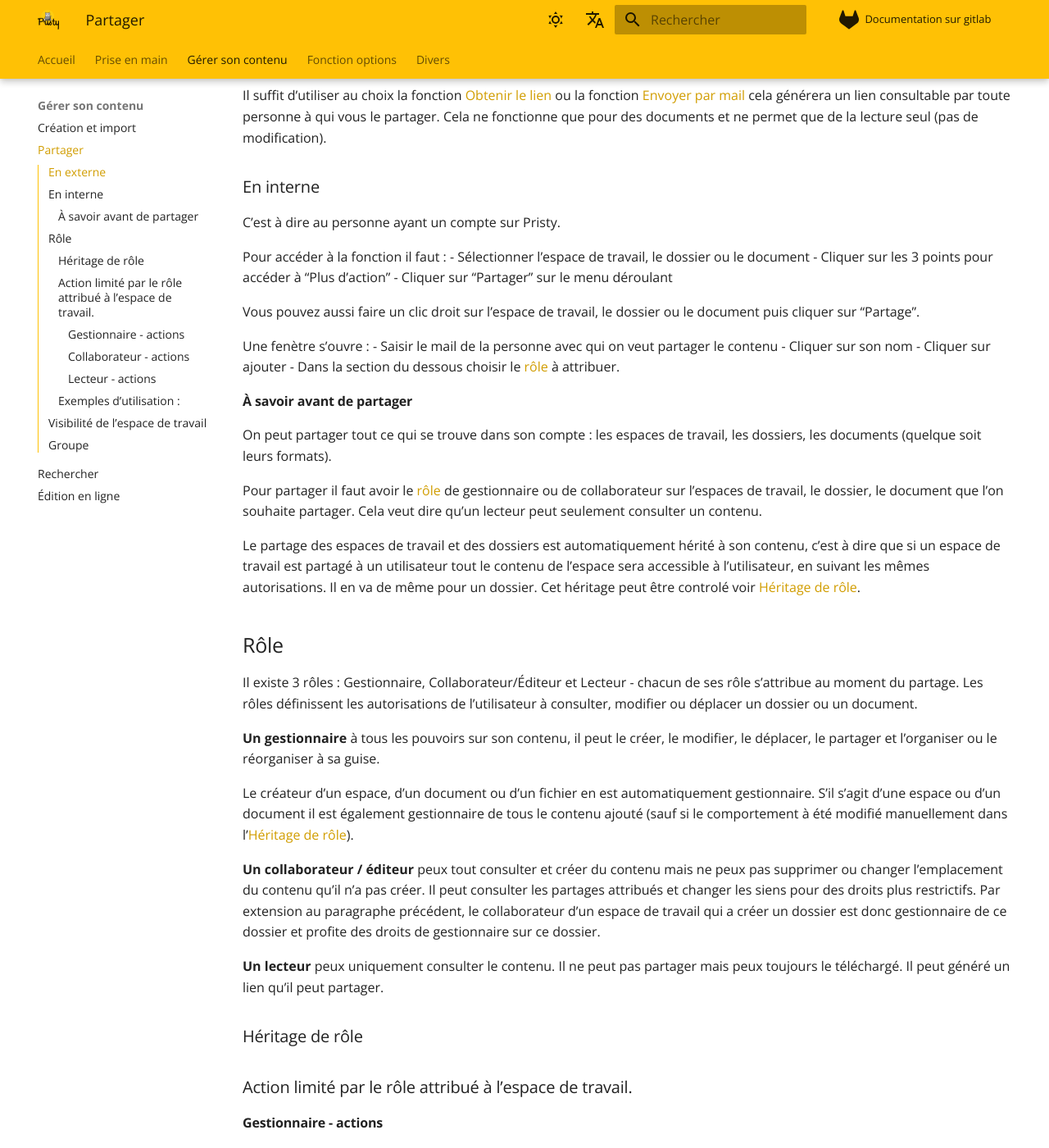
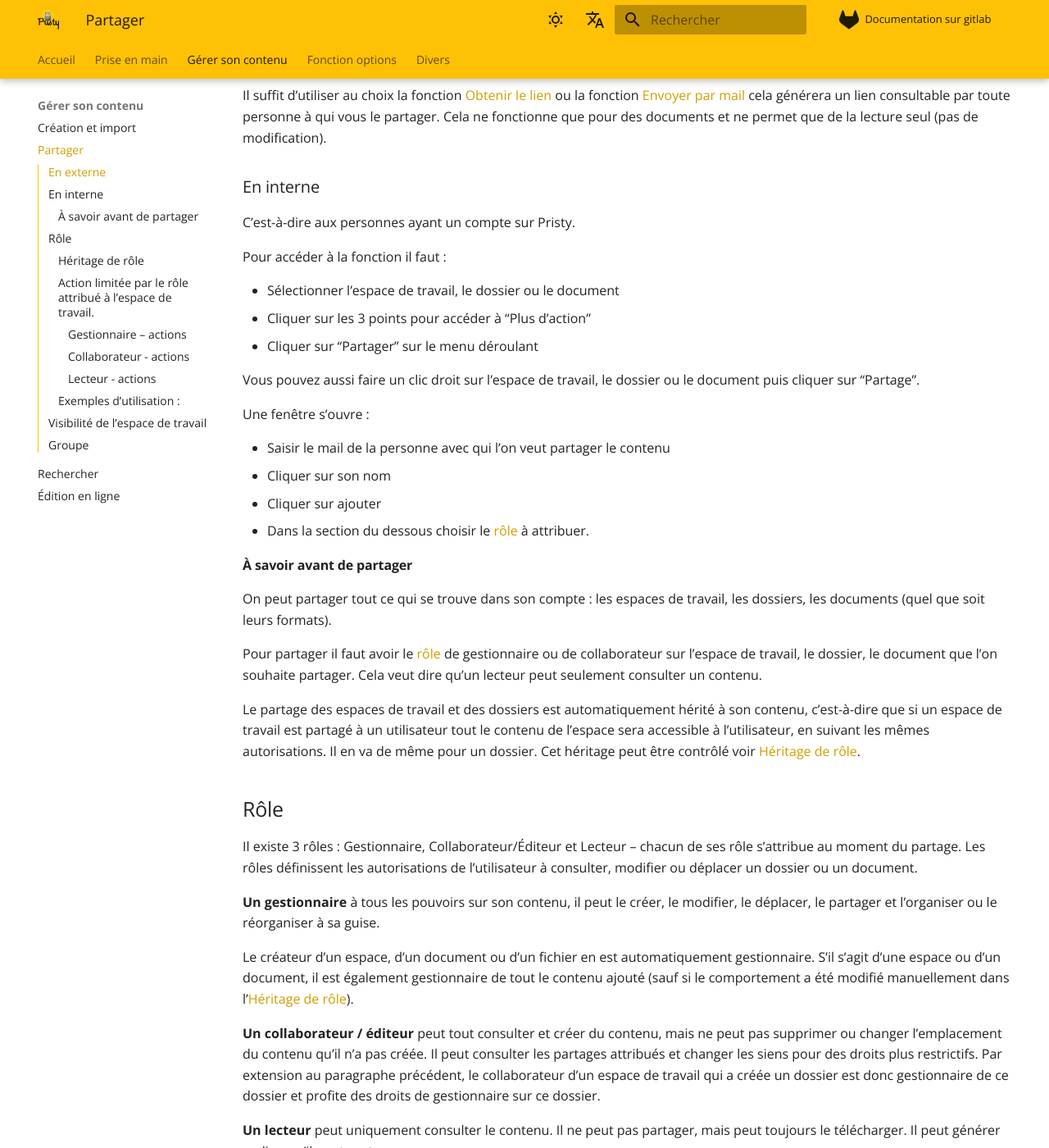
Before and after one commit to jecicorp/pristy-documentation, an MkDocs documentation site: the page built from docs/partager.md, in a window 1280 px wide and 1400 px high, scrolled down 294 px. Shown: the whole window at 82% size. Built offline with MkDocs 1.6.1 and Material for MkDocs 9.7.7, drawn with Linux system fonts in a browser that asks for light colours; emoji names are drawn with the system emoji font; comment, search, counter and statistics services are not loaded; some of the changed text lies outside the part shown.

Commit message:
pré-Corrections orthographie, conjugaison etc "partager"

```diff
--- a/docs/partager.md
+++ b/docs/partager.md
@@ -4,28 +4,30 @@
 ---
 
 # Partager
-Les fonctions de partage peuvent parraître complexes de prime abord : pas de panique, après avoir lu cette section tout sera, normalement,plus clair.
+Les fonctions de partage peuvent paraître complexes de prime abord : pas de panique, après avoir lu cette section tout sera, normalement, plus clair.
 
 D'abord, il faut distinguer le partage en interne et le partage en externe.
 
 ### En externe
 
-Il suffit d'utiliser au choix la fonction [Obtenir le lien](#Obtenir-le-lien) ou la fonction [Envoyer par mail](#Envoyer-un-mail) cela générera un lien consultable par toute personne à qui vous le partager.
+Il suffit d'utiliser au choix la fonction [Obtenir le lien](../bandeau-actions/#obtenir-le-lien) ou la fonction [Envoyer par mail](../bandeau-actions/#envoyer-un-mail) cela générera un lien consultable par toute personne à qui vous le partager.
 Cela ne fonctionne que pour des documents et ne permet que de la lecture seul (pas de modification).
 
 ### En interne
 
-C'est à dire au personne ayant un compte sur Pristy.
+C'est-à-dire aux personnes ayant un compte sur Pristy.
 
 Pour accéder à la fonction il faut :
+
 - Sélectionner l'espace de travail, le dossier ou le document
 - Cliquer sur les 3 points pour accéder à "Plus d'action"
 - Cliquer sur "Partager" sur le menu déroulant
 
 Vous pouvez aussi faire un clic droit sur l'espace de travail, le dossier ou le document puis cliquer sur "Partage".
 
-Une fenètre s'ouvre :
-- Saisir le mail de la personne avec qui on veut partager le contenu
+Une fenêtre s'ouvre :
+
+- Saisir le mail de la personne avec qui l'on veut partager le contenu
 - Cliquer sur son nom
 - Cliquer sur ajouter
 - Dans la section du dessous choisir le [rôle](#Rôle) à attribuer.
@@ -35,31 +37,31 @@
 
 #### À savoir avant de partager
 
-On peut partager tout ce qui se trouve dans son compte : les espaces de travail, les dossiers, les documents (quelque soit leurs formats).
+On peut partager tout ce qui se trouve dans son compte : les espaces de travail, les dossiers, les documents (quel que soit leurs formats).
 
-Pour partager il faut avoir le [rôle](#Rôle) de gestionnaire ou de collaborateur sur l'espaces de travail, le dossier, le document que l'on souhaite partager. Cela veut dire qu'un lecteur peut seulement consulter un contenu.
+Pour partager il faut avoir le [rôle](#Rôle) de gestionnaire ou de collaborateur sur l'espace de travail, le dossier, le document que l'on souhaite partager. Cela veut dire qu'un lecteur peut seulement consulter un contenu.
 
-Le partage des espaces de travail et des dossiers est automatiquement hérité à son contenu, c'est à dire que si un espace de travail est partagé à un utilisateur tout le contenu de l'espace sera accessible à l'utilisateur, en suivant les mêmes autorisations. Il en va de même pour un dossier. Cet héritage peut être controlé voir [Héritage de rôle](#Héritage-de-rôle).
+Le partage des espaces de travail et des dossiers est automatiquement hérité à son contenu, c'est-à-dire que si un espace de travail est partagé à un utilisateur tout le contenu de l'espace sera accessible à l'utilisateur, en suivant les mêmes autorisations. Il en va de même pour un dossier. Cet héritage peut être contrôlé voir [Héritage de rôle](#Héritage-de-rôle).
 
 ## Rôle
-Il existe 3 rôles : Gestionnaire, Collaborateur/Éditeur et Lecteur - chacun de ses rôle s'attribue au moment du partage. Les rôles définissent les autorisations de l'utilisateur à consulter, modifier ou déplacer un dossier ou un document.
+Il existe 3 rôles : Gestionnaire, Collaborateur/Éditeur et Lecteur – chacun de ses rôle s'attribue au moment du partage. Les rôles définissent les autorisations de l'utilisateur à consulter, modifier ou déplacer un dossier ou un document.
 
 
 **Un gestionnaire** à tous les pouvoirs sur son contenu, il peut le créer, le modifier, le déplacer, le partager et l'organiser ou le réorganiser à sa guise.
 
-Le créateur d'un espace, d'un document ou d'un fichier en est automatiquement gestionnaire. S'il s'agit d'une espace ou d'un document il est également gestionnaire de tous le contenu ajouté (sauf si le comportement à été modifié manuellement dans l'[Héritage de rôle](#Héritage-de-rôle)).
+Le créateur d'un espace, d'un document ou d'un fichier en est automatiquement gestionnaire. S'il s'agit d'une espace ou d'un document, il est également gestionnaire de tout le contenu ajouté (sauf si le comportement a été modifié manuellement dans l'[Héritage de rôle](#Héritage-de-rôle)).
 
-**Un collaborateur / éditeur** peux tout consulter et créer du contenu mais ne peux pas supprimer ou changer l'emplacement du contenu qu'il n'a pas créer. Il peut consulter les partages attribués et changer les siens pour des droits plus restrictifs.
-Par extension au paragraphe précédent, le collaborateur d'un espace de travail qui a créer un dossier est donc gestionnaire de ce dossier et profite des droits de gestionnaire sur ce dossier.
+**Un collaborateur / éditeur** peut tout consulter et créer du contenu, mais ne peut pas supprimer ou changer l'emplacement du contenu qu'il n'a pas créée. Il peut consulter les partages attribués et changer les siens pour des droits plus restrictifs.
+Par extension au paragraphe précédent, le collaborateur d'un espace de travail qui a créée un dossier est donc gestionnaire de ce dossier et profite des droits de gestionnaire sur ce dossier.
 
-**Un lecteur** peux uniquement consulter le contenu. Il ne peut pas partager mais peux toujours le téléchargé. Il peut généré un lien qu'il peut partager.
+**Un lecteur** peut uniquement consulter le contenu. Il ne peut pas partager, mais peut toujours le télécharger. Il peut générer un lien qu'il peut partager.
 
 ### Héritage de rôle
 
 
 
-### Action limité par le rôle attribué à l'espace de travail.
-#### Gestionnaire - actions
+### Action limitée par le rôle attribué à l'espace de travail.
+#### Gestionnaire – actions
 - Espace de travail
     - [Informations (détails)](#Volet-de-détail)
     - [Partager](#5-Partager)
@@ -160,29 +162,29 @@
 
 - Un espace de travail n'est partagé avec personne.
 - On peut partager un dossier ou un fichier qui le contient.
-- Il sera accessible via l'url partagé avec lui ou en cherchant le nom de se dossier ou fichier.
-- S'il s'agit d'un dossier Tous son contenu aura les mêmes droits que ce dossier.
+- Il sera accessible via l'url partagé avec lui ou en cherchant le nom de ce dossier ou fichier.
+- S'il s'agit d'un dossier, tout son contenu aura les mêmes droits que ce dossier.
 - Nous aurons accès au contenu de l'espace de travail si ce dernier et public. Pour y avoir accès depuis ces espaces de travail, il faudra en demander l'accès.
-- Conseil : mettez le contenu de ce dossier qui vous interresse en favoris !
+- Conseil : mettez le contenu de ce dossier qui vous intéressé en favoris !
 
 Ou
 
-Dans une entreprise composé de 4 employés, 2 cadres et 2 non cadres. 2 employés cadres : Marie Doe et Kate Tie et 2 employés non cadre : John Foster et Lucie Lix
+Dans une entreprise composée de 4 employés, 2 cadres et 2 non cadres. 2 employés cadres : Marie Doe et Kate Tie et 2 employés non cadre : John Foster et Lucie Lix
 
-- Le gérant a partagé un espace de travail avec tous les employés en lecture seul. L'espace "Ressources Humaines"
+- Le gérant a partagé un espace de travail avec tous les employés en lecture seul. L'espace "Ressource Humaines"
 - Dans cet espace se trouve un dossier d'informations pour les salariés "Informations générales", et un dossier par employé.
 - Il a retiré les droits hérités des employés sur leurs dossiers personnels. Et ajouté les droits d'éditeur à chaque dossier, employé par employé. (Dans ces dossiers on retrouve le contrat de travail de l'employé, ses bulletins de salaires, l'employé peut lui ajouter les documents comme les justificatifs de frais, rapport de mission, suivi journalier, etc.)
-- Sur le dossier "Informations générales" il n'a rien changé, mais ces derniers contiennent des informations sur les mutuelles. Il a donc retiré les droits hérités des employés sur les dossiers mutuelles et ajouté aux cadres le partage en lecture seul du dossier "Mutuelle Cadre", il a fait de même pour les non cadre et le dossier "Mutuelle non cadre". Pour autant le dossier sur la médecine du travail et toute informations futurs pourront être ajouté dans ce dossier pour tous les employés.
-- L'entreprise débute, mais après quelques temps, le gérant embauche un salarié en charge des ressources humaines, il lui partage donc ce dossier et créer le dossier du nouveau salarié. Puis lui confère aussi les droits d'accès de tous les dossiers des employés pour qu'il puisse reprendre le suivi. Le nouveau responsable RH a alors tous l'historique d'information et le gérant peux toujours suivre le dossier si besoin.
-- L'entreprise grandis encore et une dizaine d'employé s'ajoute alors le gérant demande à son administrateur de créer un groupe "cadre" et un groupe "non cadre" pour simplifier le partage des dossiers respectant cette thématique.
+- Sur le dossier "Informations générales" il n'a rien changé, mais ces derniers contiennent des informations sur les mutuelles. Il a donc retiré les droits hérités des employés sur les dossiers mutuelles et ajoutées aux cadres le partage en lecture seul du dossier "Mutuelle Cadre", il a fait de même pour les non-cadre et le dossier "Mutuelle non-cadre". Pour autant le dossier sur la médecine du travail et toutes informations futurs pourront être ajoutés dans ce dossier pour tous les employés.
+- L'entreprise débute, mais après quelque temps, le gérant embauche un salarié en charge des ressources humaines, il lui partage donc ce dossier et créer le dossier du nouveau salarié. Puis lui confère aussi les droits d'accès de tous les dossiers des employés pour qu'il puisse reprendre le suivi. Le nouveau responsable RH a alors tout l'historique d'information et le gérant peut toujours suivre le dossier si besoin.
+- L'entreprise grandie encore et une dizaine d'employés s'ajoute alors le gérant demande à son administrateur de créer un groupe "cadre" et un groupe "non cadre" pour simplifier le partage des dossiers respectant cette thématique.
 
 
 
 ## Visibilité de l'espace de travail
 La visibilité d'un espace influe sur sa capacité à sortir dans les résultats de recherches.
 
-L'espace **public** non partagé et son contenu sont recherchables par tous les utilisateurs. N'importe quels utilisateurs peut intégrer l'espace de travail.
-Si du contenu de l'espace vous est partagé, la recherche vous indique sont emplacement.
+L'espace **public** non partagé et son contenu sont recherchable par tous les utilisateurs. N'importe quels utilisateurs peut intégrer l'espace de travail.
+Si du contenu de l'espace vous est partagé, la recherche vous indique son emplacement.
 
 VIDEO
 IMAGE
```
Also changed, not shown: other parts of docs/partager.md (+3 -3 lines).
